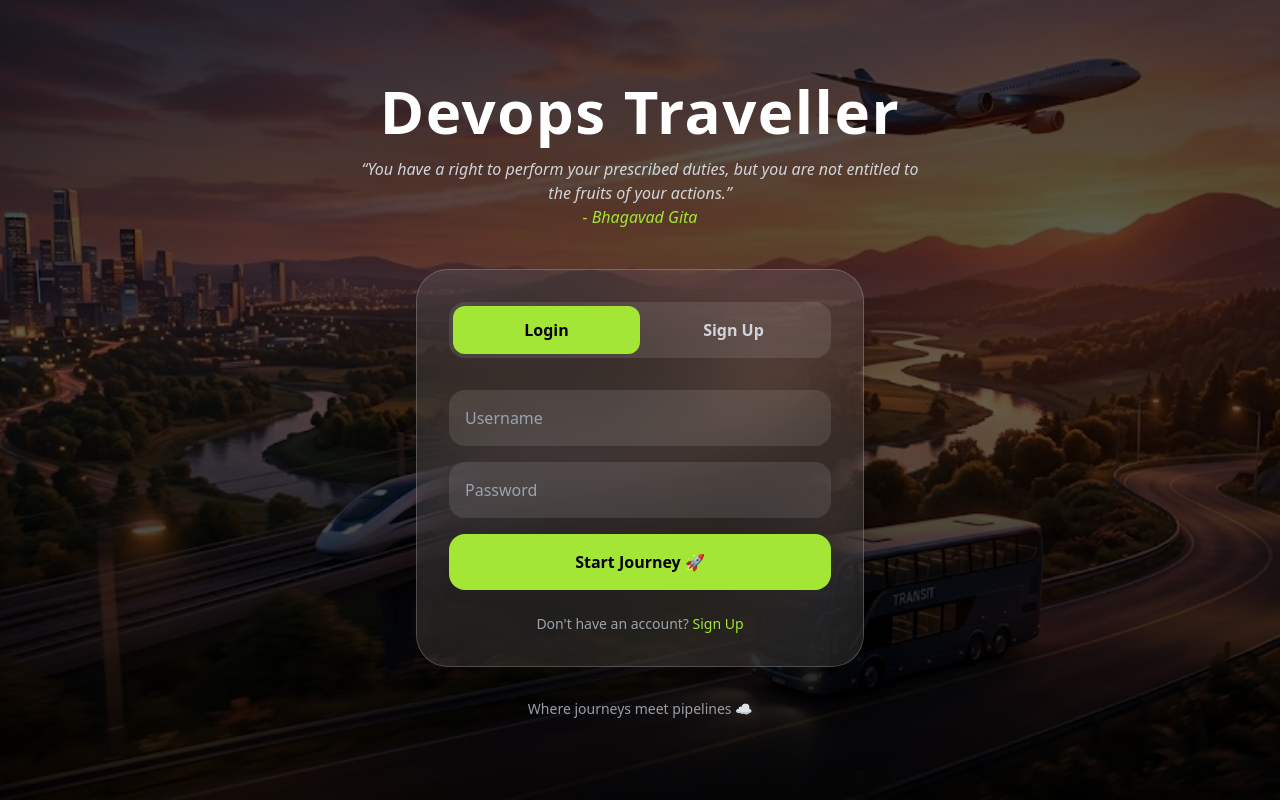
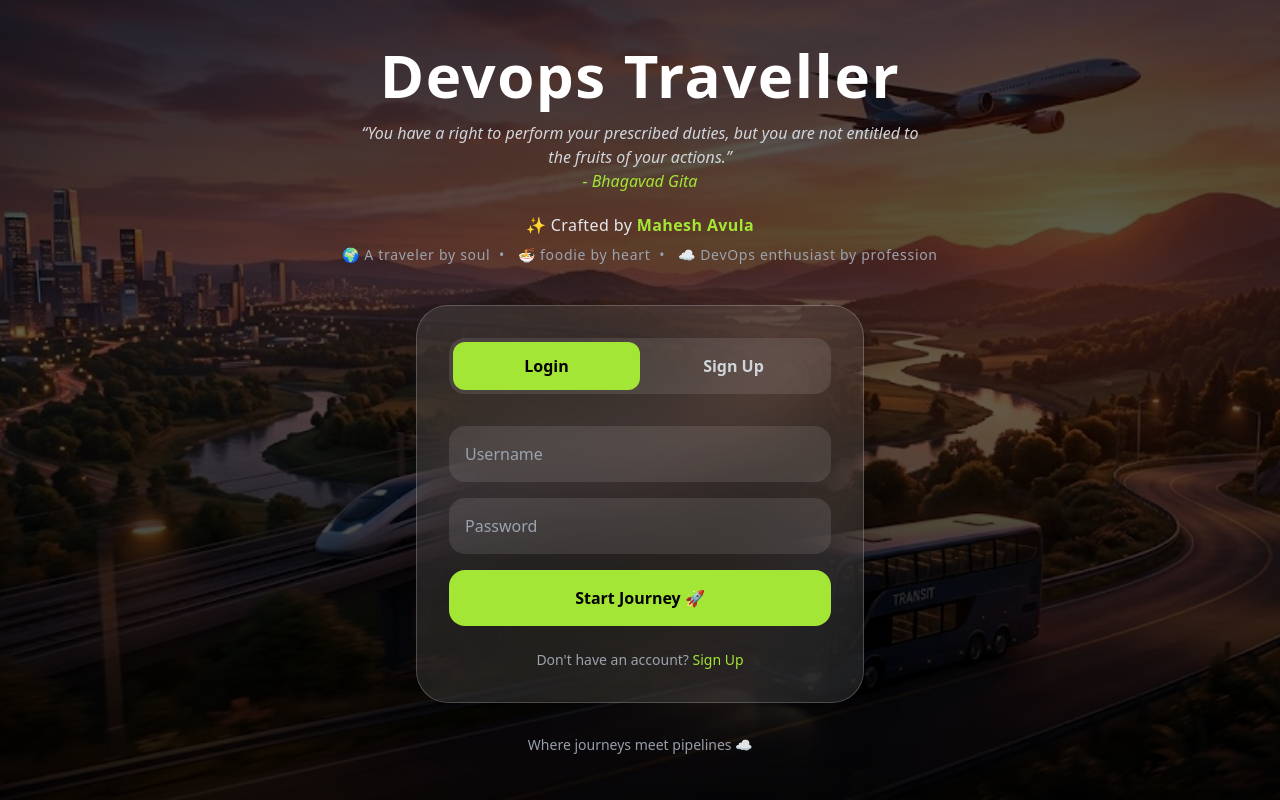
Before and after one commit to Mahi-oops/EC2-Deploy, a React (Vite) app in the folder booking/: page / in a window 1280 px wide. Built offline with nearby package versions, Linux system fonts and the light colour scheme.

Commit message:
Add creator subtitle to login page
Added creator subtitle with personal details and interests.

```diff
--- a/booking/src/pages/login.tsx
+++ b/booking/src/pages/login.tsx
@@ -131,8 +131,21 @@ export default function Login() {
           </span>
         </p>
 
+        {/* CREATOR SUBTITLE */}
+         <div className="mt-5 text-center">
+          <p className="text-gray-200 text-sm md:text-base tracking-wide">
+           ✨ Crafted by <span className="text-lime-400 font-semibold">Mahesh Avula</span>
+          </p>
+
+          <p className="mt-2 text-gray-400 text-xs md:text-sm tracking-wider">
+            🌍 A traveler by soul&nbsp;&nbsp;•&nbsp;&nbsp;
+            🍜 foodie by heart&nbsp;&nbsp;•&nbsp;&nbsp;
+            ☁️ DevOps enthusiast by profession
+          </p>
+        </div>
+
         {/* AUTH CARD */}
-        <div className="mt-10 w-full max-w-md p-8 rounded-[2rem] bg-white/10 backdrop-blur-2xl border border-white/20 shadow-2xl">
+       <div className="mt-10 w-full max-w-md p-8 rounded-[2rem] bg-white/10 backdrop-blur-2xl border border-white/20 shadow-2xl">
 
           {/* LOGIN / SIGNUP TABS */}
           <div className="flex mb-8 rounded-2xl bg-white/10 p-1">
```
